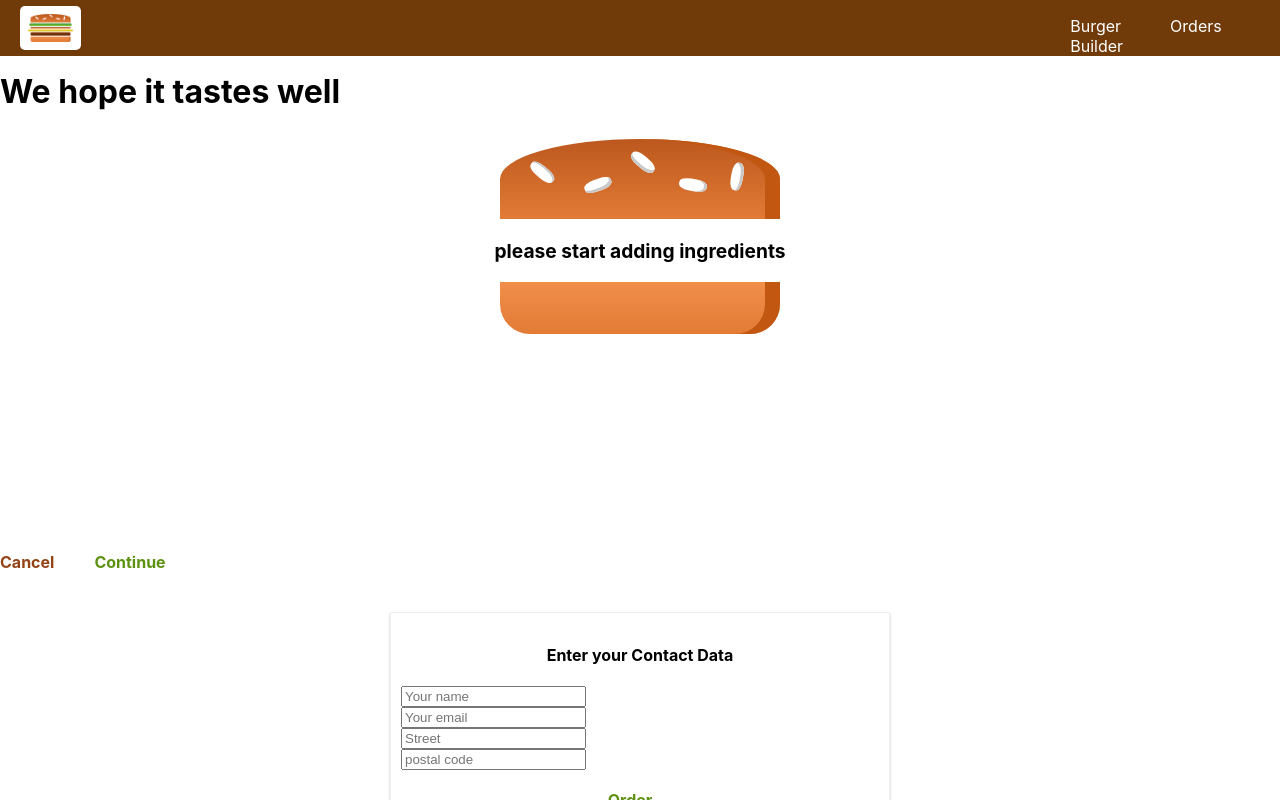
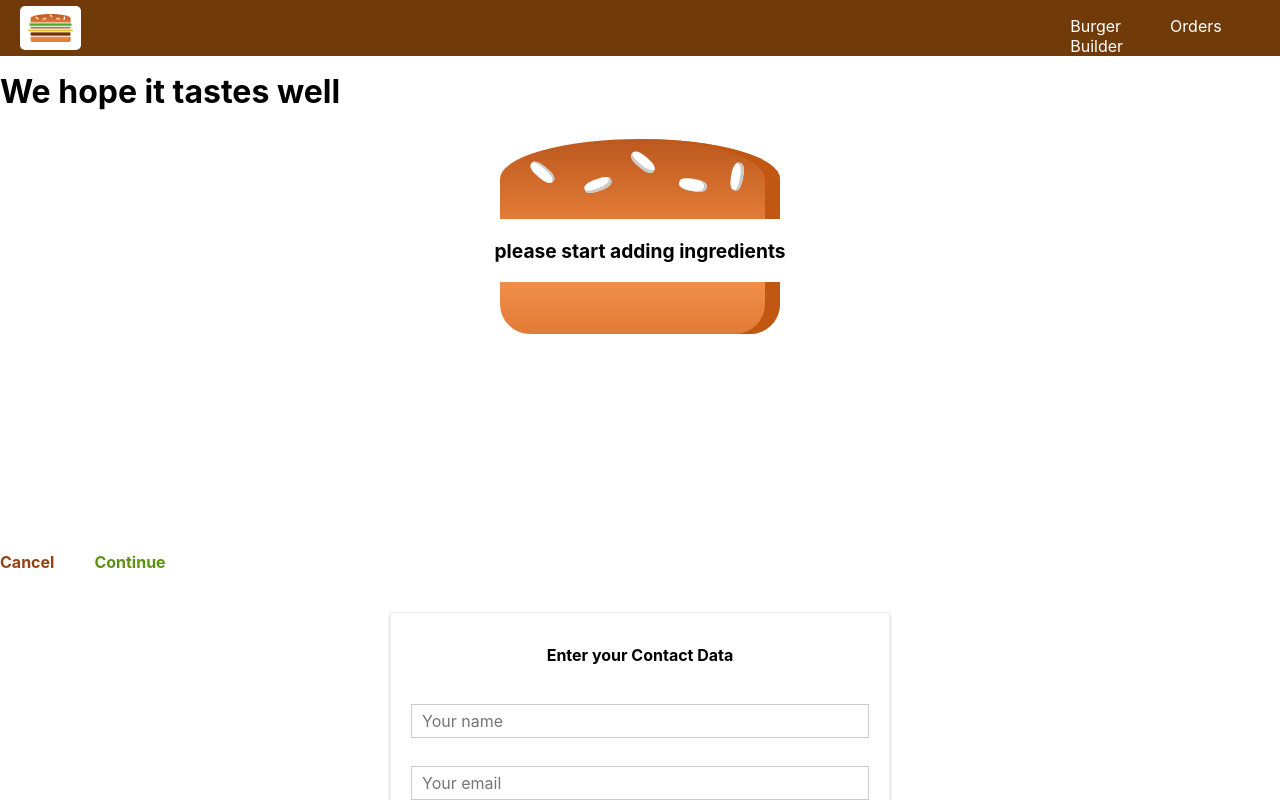
Before and after one commit to texyh/ReactSample.BurgerBuilder, a React (Create React App) app: page /checkout in a window 1280 px wide. Both pictures are taken after a click on the button "Continue". Shown: the top 800 px of the page. Built offline with nearby package versions, Linux system fonts and the light colour scheme.

Commit message:
added form

```diff
--- a/src/components/UI/Button/Button.tsx
+++ b/src/components/UI/Button/Button.tsx
@@ -2,7 +2,7 @@ import React from 'react'
 import classes from './Button.module.css'
 
 export interface ButtonProps {
-    clicked: (e?) => void
+    clicked?: (e?) => void
     btnType: string
 }
 
--- /dev/null
+++ b/src/components/UI/Input/Input.module.css
@@ -0,0 +1,27 @@
+.Input {
+    width: 100%;
+    padding: 10px;
+    box-sizing: border-box;
+}
+
+.Label {
+    font-weight: bold;
+    display: block;
+    margin-bottom: 8px;
+}
+
+.InputElement {
+    outline: none;
+    border: 1px solid #ccc;
+    background-color: white;
+    font: inherit;
+    padding: 6px 10px;
+    display: block;
+    width: 100%;
+    box-sizing: border-box;
+}
+
+.InputElement:focus {
+    outline: none;
+    background-color: #ccc;
+}
--- /dev/null
+++ b/src/components/UI/Input/Input.tsx
@@ -0,0 +1,25 @@
+import * as React from 'react';
+import classes from './Input.module.css';
+
+export interface inputProps {
+    label?: string
+    name: string
+    placeholder: string
+    type: string
+    value: string | number
+    change?: (event) => void
+}
+
+const input: React.FC<inputProps> = (props) => {
+    return (
+        <div className={classes.Input}>
+            <label className={classes.Label}>{props.label}</label>
+            <input
+                className={classes.InputElement}
+                onChange={props.change}
+                {...props}/>
+        </div>
+     );
+}
+
+export default input;
--- a/src/containers/Checkout/ContactData/ContactData.module.css
+++ b/src/containers/Checkout/ContactData/ContactData.module.css
@@ -8,9 +8,6 @@
     box-sizing: border-box
 }
 
-.ContactData input {
-    display: block;
-}
 
 @media(min-width: 600px) {
     .ContactData {
--- a/src/containers/Checkout/ContactData/ContactData.tsx
+++ b/src/containers/Checkout/ContactData/ContactData.tsx
@@ -5,6 +5,7 @@ import { ingredient } from '../../BurgerBuilder/BurgerBuilder';
 import axios from '../../../axios';
 import Spinner from '../../../components/UI/Spinner/Spinner';
 import { withRouter, RouteComponentProps } from 'react-router';
+import Input from '../../../components/UI/Input/Input';
 
 export interface ContactDataProps extends RouteComponentProps {
     ingredients: ingredient,
@@ -17,11 +18,13 @@ export interface ContactDataState {
 
 class ContactData extends React.Component<ContactDataProps, ContactDataState> {
     state = {
-        name: '',
-        email: '',
-        address: {
+        orderForm: {
+            name: '',
             street: '',
-            postalcode: ''
+            zipcode: 234,
+            country: 'Nigeria',
+            email: '',
+            deliveryMethod: 'fastest'
         },
         loading: false
       }
@@ -29,19 +32,11 @@ class ContactData extends React.Component<ContactDataProps, ContactDataState> {
     orderHandler = (e) => {
         e.preventDefault()
         this.setState({loading: true})
+        const formData = this.state.orderForm
         const order = {
             ingredients: this.props.ingredients,
             price: this.props.price.toFixed(2),
-            customer: {
-                name: 'emeka',
-                address: {
-                    street: 'adeneka',
-                    zipcode: 234,
-                    country: 'Nigeria'
-                },
-                email: 'test@gmail.com'
-            },
-            deliveryMethod: 'fastest'
+            orderData: formData
         }
         axios.post('/orders.json', order)
         .then(response => {
@@ -51,15 +46,52 @@ class ContactData extends React.Component<ContactDataProps, ContactDataState> {
         }).catch(x => this.setState({loading: false}));
     }
 
+    changeHandler = (event, element) => {
+        const updatedOrderForm = {
+            ...this.state.orderForm
+        }
+
+
+        updatedOrderForm[element] = event.target.value;
+        this.setState({
+            orderForm : updatedOrderForm
+        })
+    }
+
     render() {
         let form = (<div>
             <h4>Enter your Contact Data</h4>
-                <form>
-                    <input type="text" name="name" placeholder="Your name"/>
-                    <input type="email" name="email" placeholder="Your email"/>
-                    <input type="text" name="street" placeholder="Street"/>
-                    <input type="text" name="postal" placeholder="postal code"/>
-                    <Button clicked={(x) => this.orderHandler(x)} btnType="Success">Order</Button>
+                <form onSubmit={(x) => this.orderHandler(x)}>
+                    <Input
+                            type="text"
+                            name="name"
+                            placeholder="Your name"
+                            value={this.state.orderForm.name}
+                            change={(event) => this.changeHandler(event, 'name')} />
+
+                    <Input
+                            type="email"
+                            name="email"
+                            placeholder="Your email"
+                            value={this.state.orderForm.email}
+                            change={(event) => this.changeHandler(event, 'email')}/>
+
+                    <Input
+                            type="text"
+                            name="street"
+                            placeholder="Street"
+                            value={this.state.orderForm.street}
+                            change={(event) => this.changeHandler(event, 'street')} />
+
+                    <Input
+                            type="text"
+                            name="postal"
+                            placeholder="postal code"
+                            value={this.state.orderForm.zipcode}
+                            change={(event) => this.changeHandler(event, 'zip')}
+                            />
+
+                    <Button btnType="Success">Order</Button>
                 </form>
         </div>
             );
```
